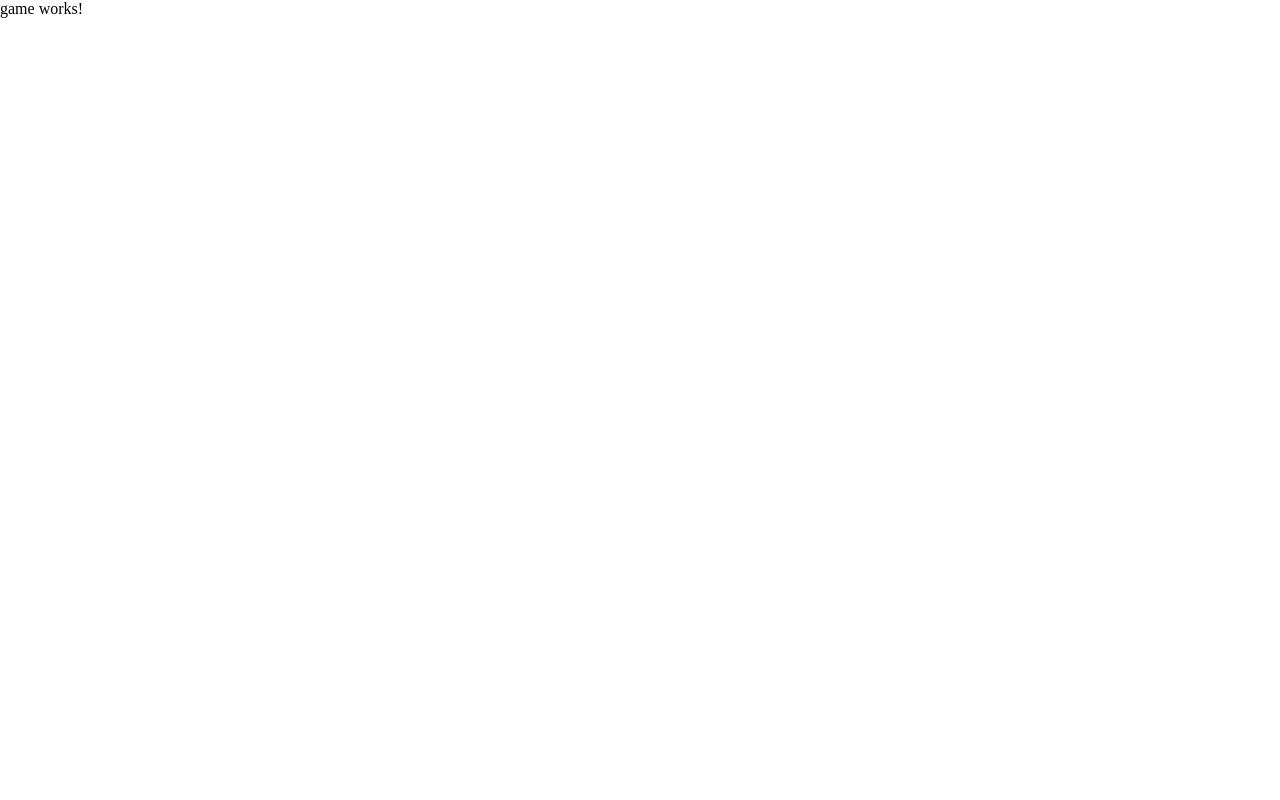
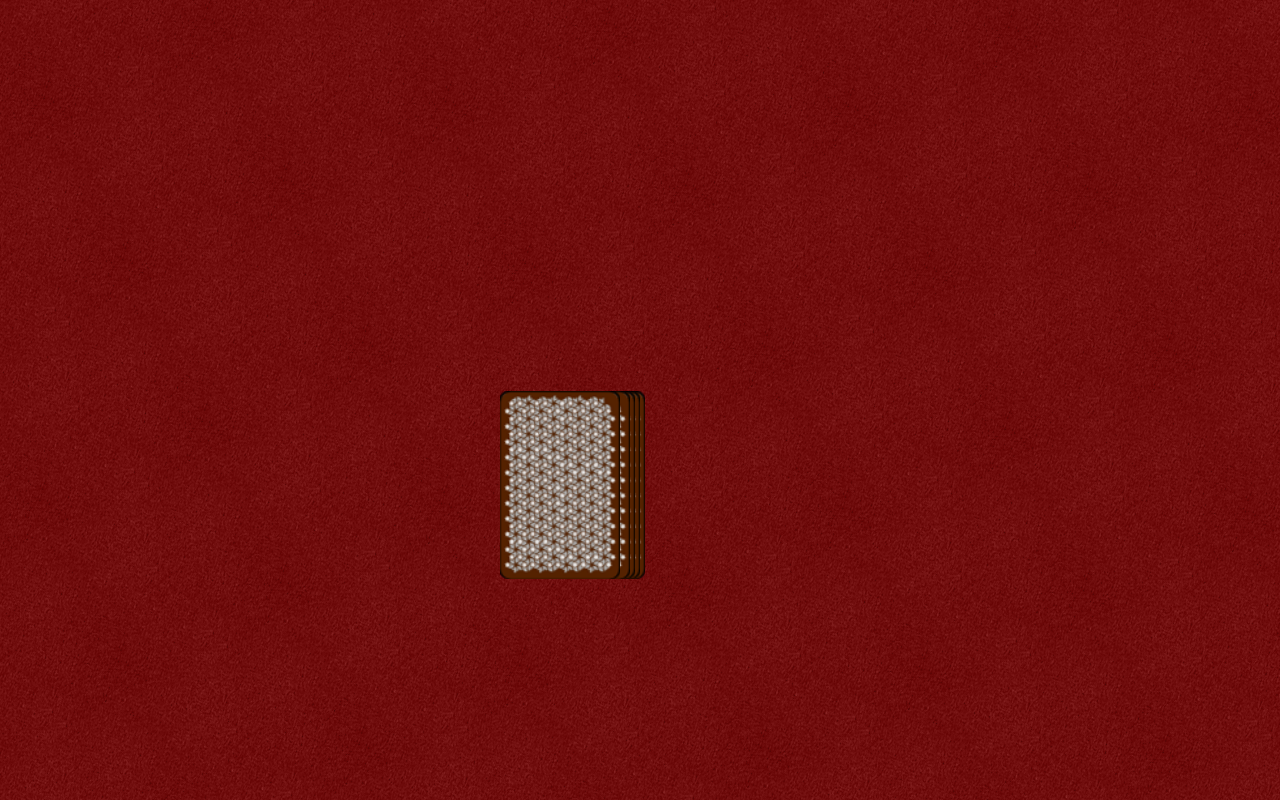
Before and after one commit to PaterAnderson/ringoffire, an Angular app: page /game in a window 1280 px wide. Built offline with nearby package versions, Linux system fonts and the light colour scheme.

Commit message:
added cards to table

```diff
--- a/src/app/game/game.component.html
+++ b/src/app/game/game.component.html
@@ -1 +1,8 @@
-<p>game works!</p>
+<div class="field">
+
+    <div class="card-stack">
+        <img [ngStyle]="{'right.px': i * 5}" *ngFor="let c of [0,1,2,3]; let i = index;"
+        src="/assets/img/cards/card_cover.png">
+        <img (click)="takeCard()" [class.pick-card]="pickCardAnimation" class="top-card" style="right: 25px;" src="/assets/img/cards/card_cover.png">>
+    </div>
+</div>
--- a/src/app/game/game.component.scss
+++ b/src/app/game/game.component.scss
@@ -0,0 +1,31 @@
+.field {
+    width: 100vw;
+    height: 100vh;
+    max-width: 100%;
+    background-image: url(/assets/img/background.png);
+    display: flex;
+    justify-content: center;
+    align-items: center;
+}
+
+.card-stack{
+    position: relative;
+    img{
+        position: absolute;
+        width: 120px;
+
+    }
+}
+
+.top-card {
+    cursor: pointer;
+    transition: all 125ms ease-in-out;
+    &:hover {
+        transform: scale(1.1) translateY(-10px);
+    }
+}
+
+.pick-card {
+    transition: all 125ms ease-in-out;
+    transform: scale(1.5) !important;
+}
--- a/src/app/game/game.component.ts
+++ b/src/app/game/game.component.ts
@@ -6,10 +6,14 @@ import { Component, OnInit } from '@angular/core';
   styleUrls: ['./game.component.scss']
 })
 export class GameComponent implements OnInit {
+  pickCardAnimation = false;
 
   constructor() { }
 
   ngOnInit(): void {
   }
 
+  takeCard() {
+    this.pickCardAnimation = true;
+  }
 }
```
